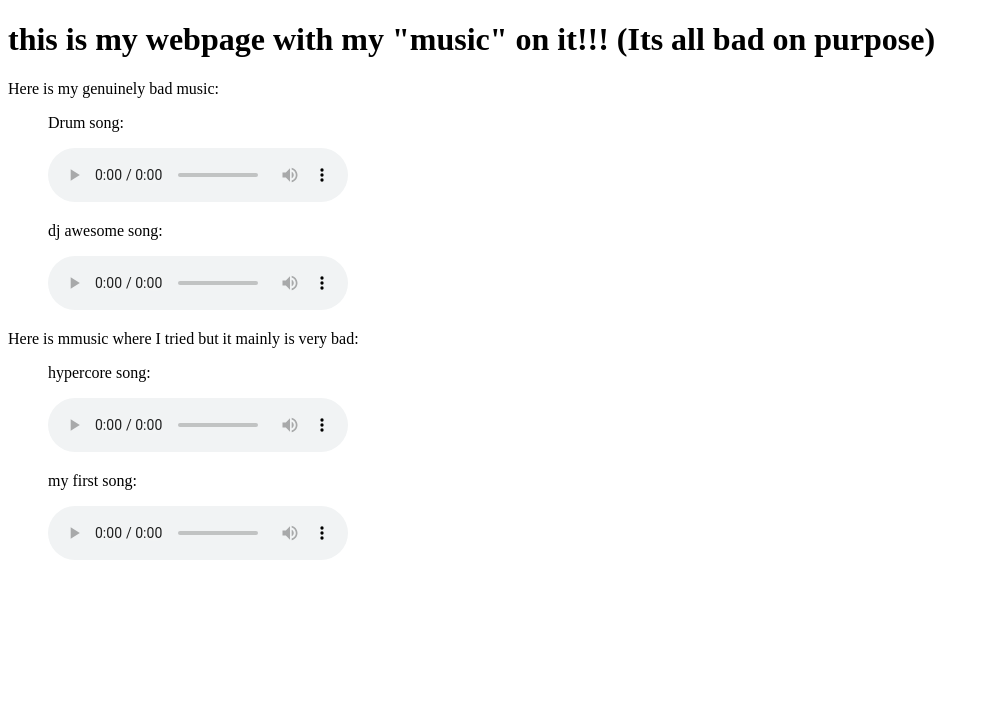
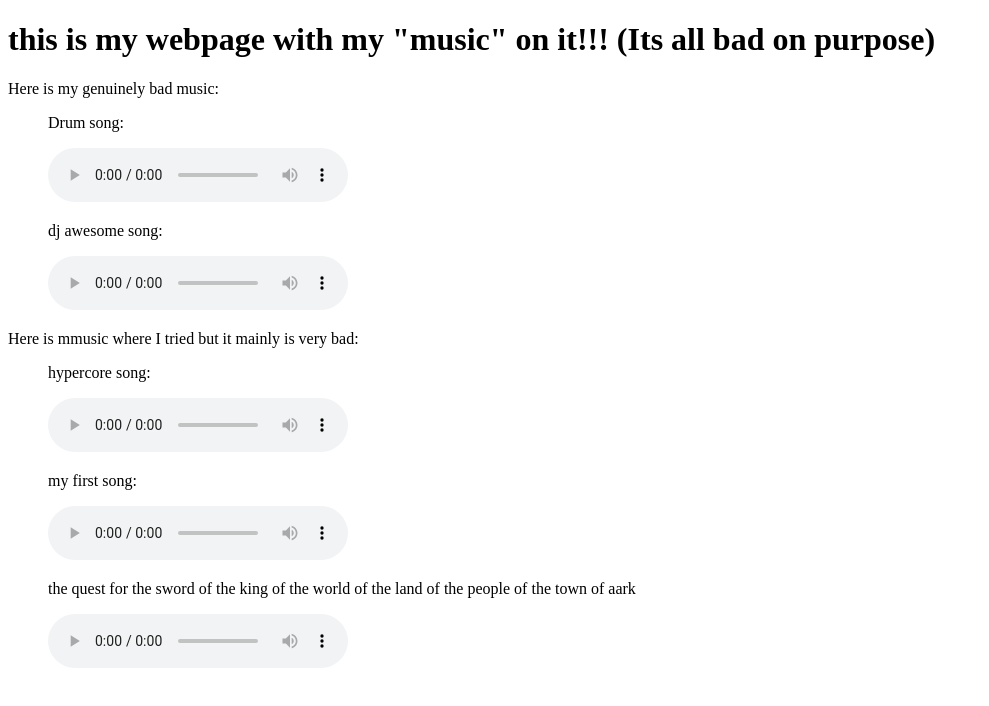
Before and after one commit to gorpshit/gorpshit.github.io, a plain HTML site: page music.html in a window 1280 px wide. Shown: the whole page, without its empty margins (0-989 px from the left). Drawn offline with Linux system fonts and the light colour scheme.

Commit message:
Update music.html

```diff
--- a/music.html
+++ b/music.html
@@ -33,6 +33,11 @@
         <source src="the best.mp3" type="audio/mp3">
         Your browser does not support the audio element.
       </audio>
+      <p>the quest for the sword of the king of the world of the land of the people of the town of aark</p>
+      <audio controls>
+        <source src="the quest.mp3" type="audio/mp3">
+        Your browser does not support the audio element.
+      </audio>
     </ul>
   </body>
 </html>
```
